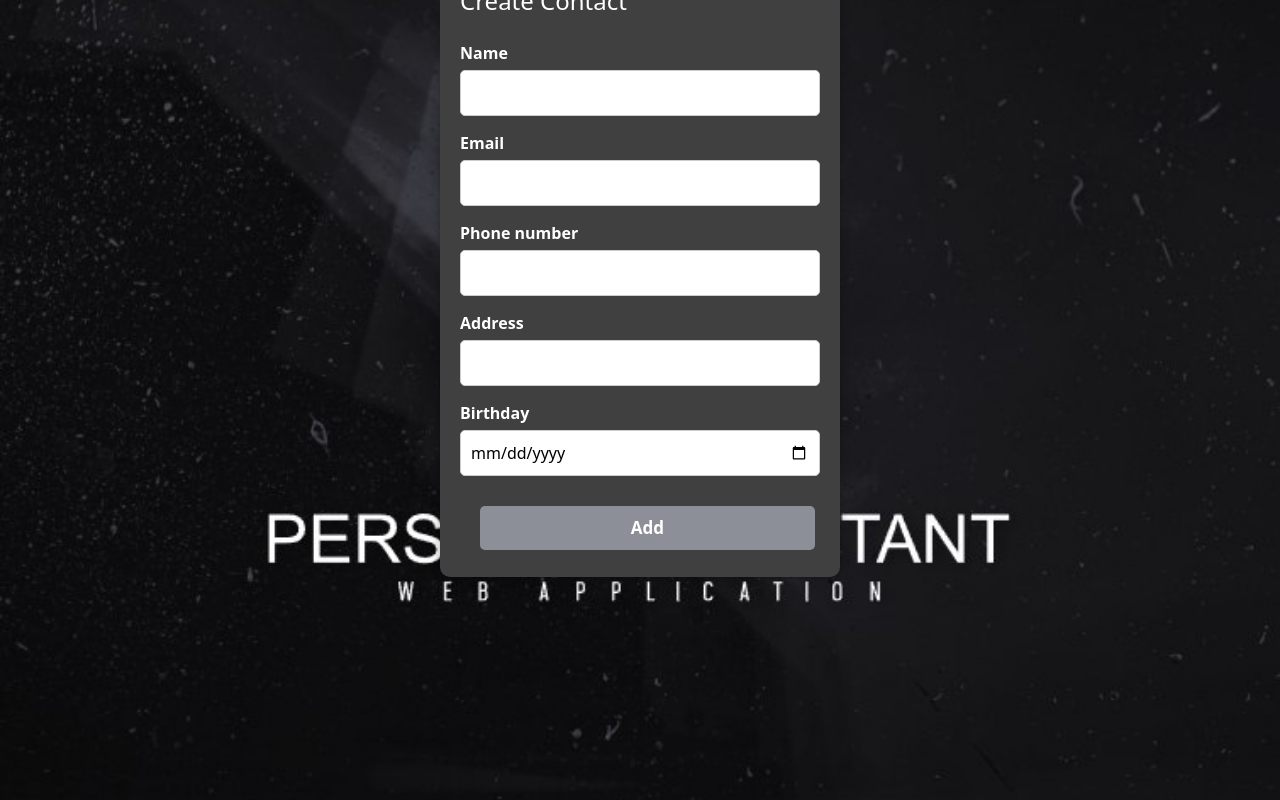
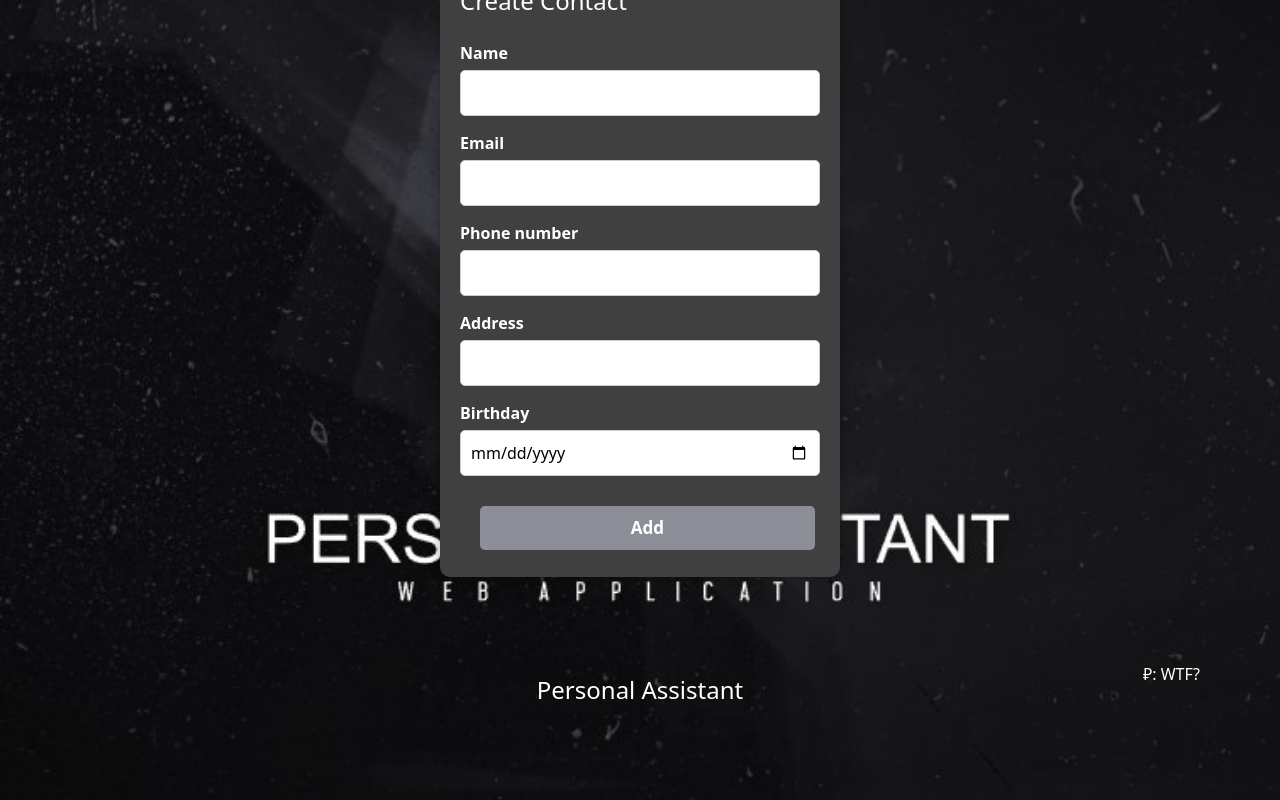
Before and after one commit to kirienkovitaliy/Personal_Assistant_Web_application_Django, a Django app: page /addressbook/add/ in a window 1280 px wide. Run offline with Django 4.2, Linux system fonts and the light colour scheme; the visitor is signed in with stand-in values (Sample User, id 1).

Commit message:
Update base.html

```diff
--- a/Personal_Assistant/app/templates/app/base.html
+++ b/Personal_Assistant/app/templates/app/base.html
@@ -5,18 +5,41 @@
   <meta name="viewport" content="width=device-width, initial-scale=1.0">
   <title>Personal Assistant</title>
   {% load static %}
-    <link href="https://cdn.jsdelivr.net/npm/bootstrap@5.3.0-alpha3/dist/css/bootstrap.min.css"#}
-          rel="stylesheet"
+  <link href="https://cdn.jsdelivr.net/npm/bootstrap@5.3.0-alpha3/dist/css/bootstrap.min.css" rel="stylesheet"
         integrity="sha384-KK94CHFLLe+nY2dmCWGMq91rCGa5gtU4mk92HdvYe+M/SXH301p5ILy+dN9+nJOZ"
         crossorigin="anonymous">
   <link rel="stylesheet" href="{% static 'styles.css' %}">
+  <style>
+    .currency {
+      margin-right: 20px;
+    }
+  </style>
 </head>
 <body>
-{% block currency-container %}
-{% endblock %}
+  <div class="container">
+    <div class="row mt-4">
+      <div class="col">
+        <h1>Personal Assistant</h1>
+      </div>
+      <div class="col text-end currency-container">
+        {% for date, currencies in exchange_rates.items %}
+          {% for currency, rate in currencies.items %}
+            {% if currency == 'USD' %}
+              <span class="currency">$: {{ rate.purchase }} / {{ rate.sale }}</span>
+            {% elif currency == 'EUR' %}
+              <span class="currency">€: {{ rate.purchase }} / {{ rate.sale }}</span>
+            {% endif %}
+          {% endfor %}
+        {% endfor %}
+        <span class="currency">₽: WTF?</span>
+      </div>
+    </div>
+  </div>
+
   {% block nav %}
-{% endblock %}
+  {% endblock nav %}
+
   {% block content %}
-      {% endblock %}
+  {% endblock content %}
 </body>
 </html>
```
Lines whose indentation alone changed are shown as unchanged.
